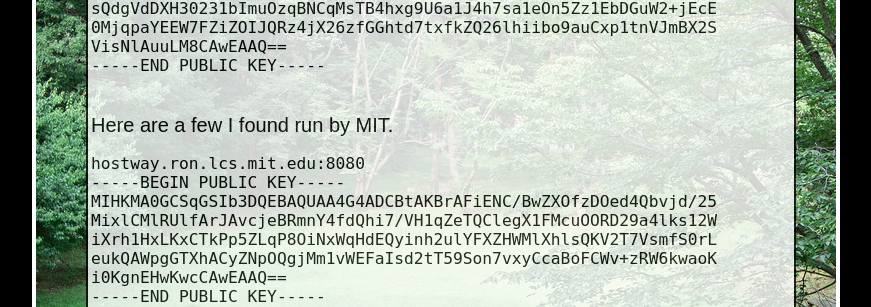
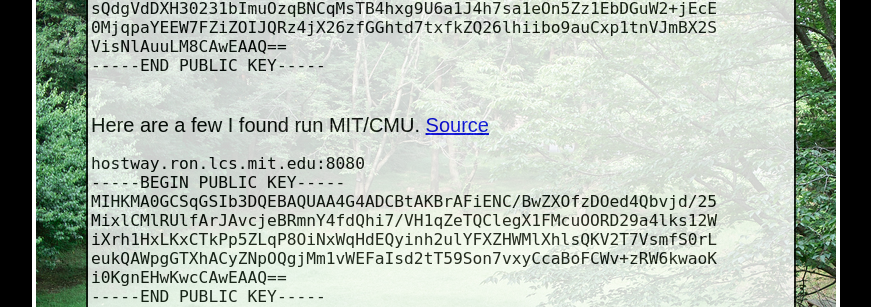
Before and after one commit to myano/yanovich.net, a PHP site: page /notary.php in a window 1280 px wide. Shown: the part 1487-1794 px from the top of the page, without its empty margins (208-1079 px from the left). Run offline with PHP 8.4, Linux system fonts and the light colour scheme; data that the repository does not hold is empty; some web fonts are replaced.

Commit message:
added source for Perspective Notary Server

```diff
--- a/notary.php
+++ b/notary.php
@@ -71,7 +71,7 @@ VisNlAuuLM8CAwEAAQ==
 -----END PUBLIC KEY-----
 </pre>
 <br />
-Here are a few I found run by MIT.
+Here are a few I found run MIT/CMU. <a href="https://www.cs.cmu.edu/~perspectives/notary_list.txt">Source</a>
 <br />
 <pre>
 hostway.ron.lcs.mit.edu:8080
```
